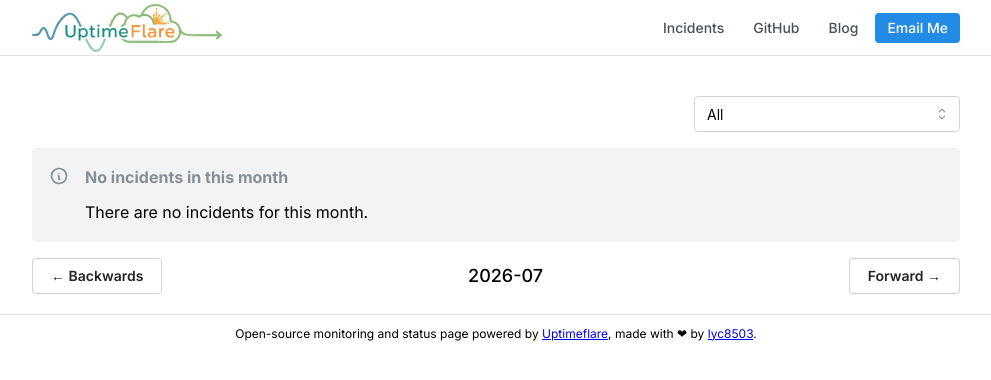
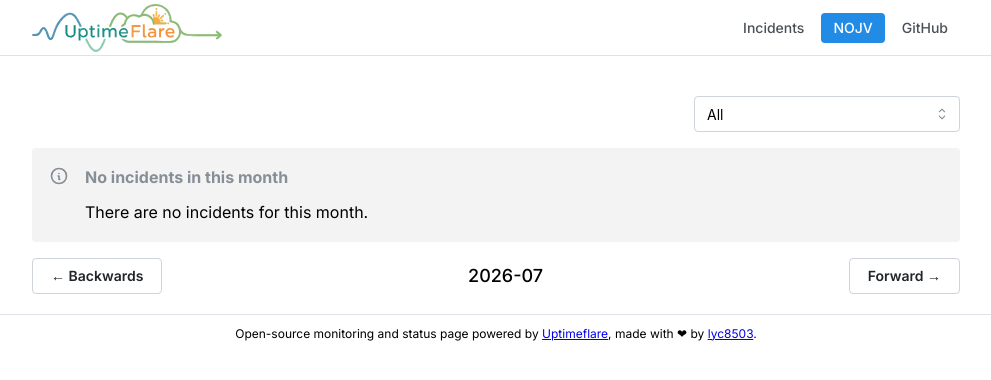
Before and after one commit to NOJV-TW/status, a Next.js app: page /incidents in a window 1280 px wide. Shown: the top 380 px of the page, without its empty margins (144-1135 px from the left). Built offline with nearby package versions, Linux system fonts and the light colour scheme.

Commit message:
Configure NOJV monitors, Discord notification, status page branding

```diff
--- a/uptime.config.ts
+++ b/uptime.config.ts
@@ -1,134 +1,50 @@
-// This is a simplified example config file for quickstart
-// Some not frequently used features are omitted/commented out here
-// For a full-featured example, please refer to `uptime.config.full.ts`
-
 // Don't edit this line
 import { MaintenanceConfig, PageConfig, WorkerConfig } from './types/config'
 
 const pageConfig: PageConfig = {
-  // Title for your status page
-  title: "lyc8503's Status Page",
-  // Links shown at the header of your status page, could set `highlight` to `true`
+  title: 'NOJV Status',
   links: [
-    { link: 'https://github.com/lyc8503', label: 'GitHub' },
-    { link: 'https://blog.lyc8503.net/', label: 'Blog' },
-    { link: 'mailto:me@lyc8503.net', label: 'Email Me', highlight: true },
+    { link: 'https://nojv.tw', label: 'NOJV', highlight: true },
+    { link: 'https://github.com/NOJV-TW', label: 'GitHub' },
   ],
 }
 
 const workerConfig: WorkerConfig = {
-  // Define all your monitors here
   monitors: [
-    // Example HTTP Monitor
     {
-      // `id` should be unique, history will be kept if the `id` remains constant
-      id: 'foo_monitor',
-      // `name` is used at status page and callback message
-      name: 'My API Monitor',
-      // `method` should be a valid HTTP Method
+      id: 'web',
+      name: 'Website',
       method: 'GET',
-      // `target` is a valid URL
-      target: 'https://example.com',
-      // [OPTIONAL] `tooltip` is ONLY used at status page to show a tooltip
-      tooltip: 'This is a tooltip for this monitor',
-      // [OPTIONAL] `statusPageLink` is ONLY used for clickable link at status page
-      statusPageLink: 'https://example.com',
-      // [OPTIONAL] `expectedCodes` is an array of acceptable HTTP response codes, if not specified, default to 2xx
+      target: 'https://nojv.tw',
+      statusPageLink: 'https://nojv.tw',
       expectedCodes: [200],
-      // [OPTIONAL] `timeout` in millisecond, if not specified, default to 10000
       timeout: 10000,
-      // [OPTIONAL] headers to be sent
-      headers: {
-        'User-Agent': 'Uptimeflare',
-        Authorization: 'Bearer YOUR_TOKEN_HERE',
-      },
-      // [OPTIONAL] body to be sent (require POST/PUT/PATCH method)
-      // body: 'Hello, world!',
-      // [OPTIONAL] if specified, the response must contains the keyword to be considered as operational.
-      // responseKeyword: 'success',
-      // [OPTIONAL] if specified, the response must NOT contains the keyword to be considered as operational.
-      // responseForbiddenKeyword: 'bad gateway',
-      // [OPTIONAL] if specified, will call the check proxy to check the monitor, mainly for geo-specific checks
-      // refer to docs https://github.com/lyc8503/UptimeFlare/wiki/Check-proxy-setup before setting this value
-      // currently supports `worker://`, `globalping://` and `http(s)://` proxies
-      // checkProxy: 'worker://weur',
-      // [OPTIONAL] if true, the check will fallback to local if the specified proxy is down
-      // checkProxyFallback: true,
     },
-    // Example TCP Monitor
     {
-      id: 'test_tcp_monitor',
-      name: 'Example TCP Monitor',
-      // `method` should be `TCP_PING` for tcp monitors
-      method: 'TCP_PING',
-      // `target` should be `host:port` for tcp monitors
-      target: '1.2.3.4:22',
-      tooltip: 'My production server SSH',
-      statusPageLink: 'https://example.com',
-      timeout: 5000,
+      id: 'api',
+      name: 'API (Postgres + Redis)',
+      method: 'GET',
+      target: 'https://nojv.tw/api/healthz',
+      expectedCodes: [200],
+      timeout: 10000,
     },
   ],
-  // [Optional] Notification settings
   notification: {
-    // [Optional] Notification webhook settings, if not specified, no notification will be sent
-    // More info at Wiki: https://github.com/lyc8503/UptimeFlare/wiki/Setup-notification
     webhook: {
-      // [Required] webhook URL (example: Telegram Bot API)
-      url: 'https://api.telegram.org/bot123456:ABCDEF/sendMessage',
-      // [Optional] HTTP method, default to 'GET' for payloadType=param, 'POST' otherwise
-      // method: 'POST',
-      // [Optional] headers to be sent
-      // headers: {
-      //   foo: 'bar',
-      // },
-      // [Required] Specify how to encode the payload
-      // Should be one of 'param', 'json' or 'x-www-form-urlencoded'
-      // 'param': append url-encoded payload to URL search parameters
-      // 'json': POST json payload as body, set content-type header to 'application/json'
-      // 'x-www-form-urlencoded': POST url-encoded payload as body, set content-type header to 'x-www-form-urlencoded'
-      payloadType: 'x-www-form-urlencoded',
-      // [Required] payload to be sent
-      // $MSG will be replaced with the human-readable notification message
+      url: 'https://discord.com/api/webhooks/1524463725405540443/sIP1guTy5ivIcwifNRSNG0pj6Ni0OOl-bEwyJ2m7ipGeOI2KKUzNb60wJkBD55YwCAaK',
+      payloadType: 'json',
       payload: {
-        chat_id: 12345678,
-        text: '$MSG',
+        content: '$MSG',
       },
-      // [Optional] timeout calling this webhook, in millisecond, default to 5000
       timeout: 10000,
     },
-    // [Optional] timezone used in notification messages, default to "Etc/GMT"
-    timeZone: 'Asia/Shanghai',
-    // [Optional] grace period in minutes before sending a notification
-    // notification will be sent only if the monitor is down for N continuous checks after the initial failure
-    // if not specified, notification will be sent immediately
-    gracePeriod: 5,
+    timeZone: 'Asia/Taipei',
+    // ponytail: 2 consecutive failed 1-min checks before alerting, to avoid tunnel-blip false alarms
+    gracePeriod: 2,
   },
 }
 
-// You can define multiple maintenances here
-// During maintenance, an alert will be shown at status page
-// Also, related downtime notifications will be skipped (if any)
-// Of course, you can leave it empty if you don't need this feature
-
-// const maintenances: MaintenanceConfig[] = []
-
-const maintenances: MaintenanceConfig[] = [
-  {
-    // [Optional] Monitor IDs to be affected by this maintenance
-    monitors: ['foo_monitor', 'bar_monitor'],
-    // [Optional] default to "Scheduled Maintenance" if not specified
-    title: 'Test Maintenance',
-    // Description of the maintenance, will be shown at status page
-    body: 'This is a test maintenance, server software upgrade',
-    // Start time of the maintenance, in UNIX timestamp or ISO 8601 format
-    start: '2020-01-01T00:00:00+08:00',
-    // [Optional] end time of the maintenance, in UNIX timestamp or ISO 8601 format
-    // if not specified, the maintenance will be considered as on-going
-    end: '2050-01-01T00:00:00+08:00',
-    // [Optional] color of the maintenance alert at status page, default to "yellow"
-    color: 'blue',
-  },
-]
+const maintenances: MaintenanceConfig[] = []
 
 // Don't edit this line
 export { maintenances, pageConfig, workerConfig }
```
